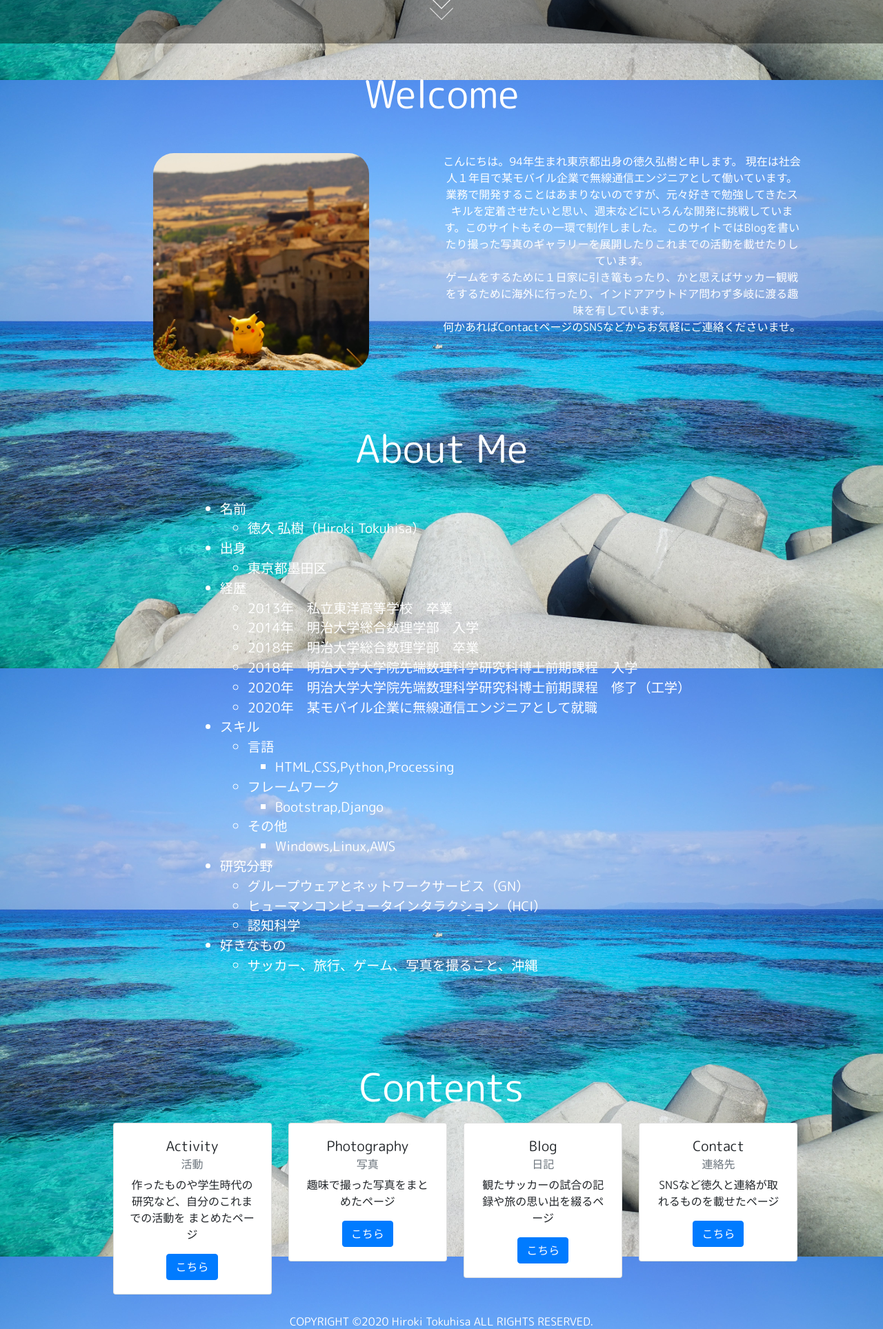
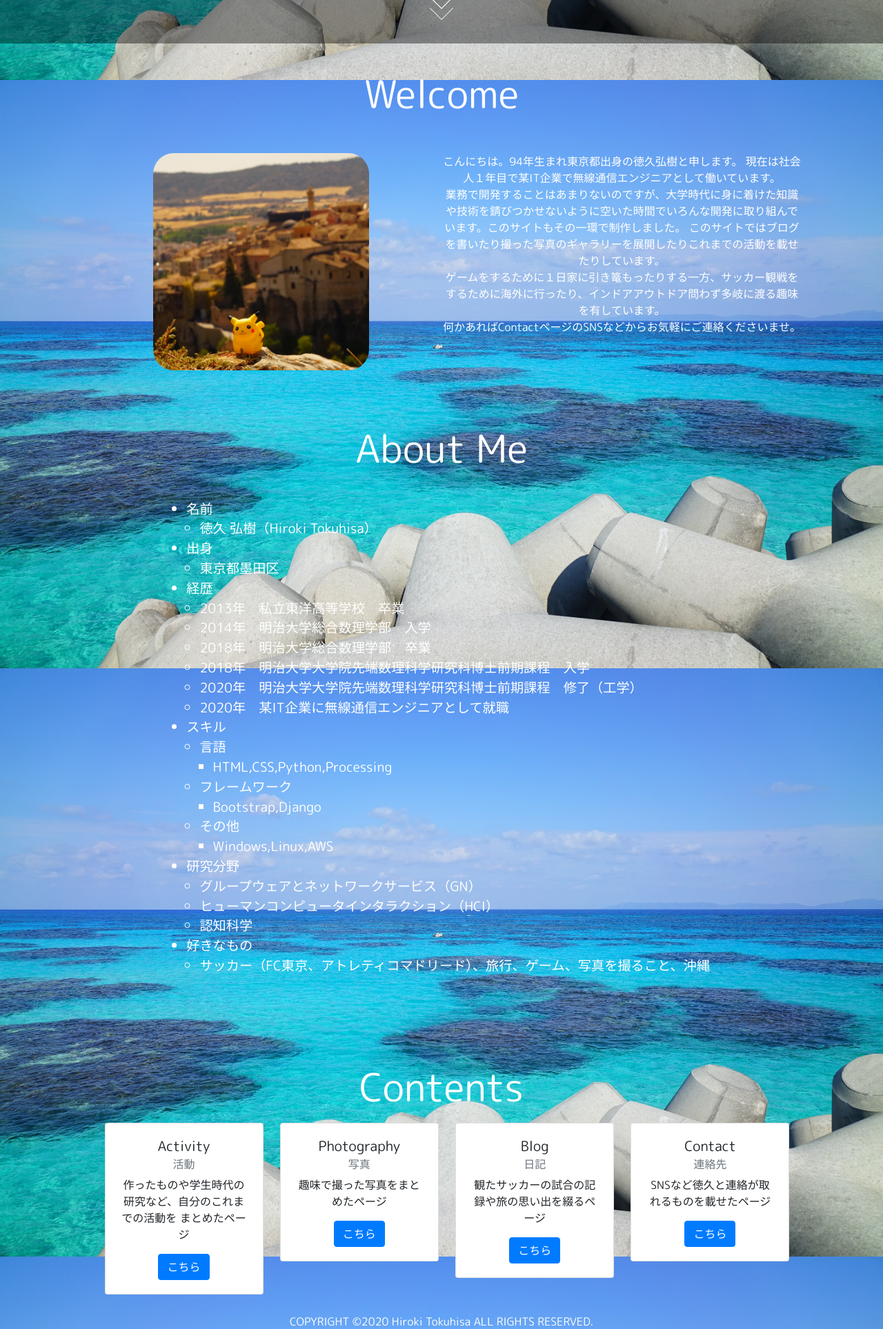
Before and after one commit to TokuhisaH/MyPortfolio, a Django app: page / in a window 1280 px wide. Shown: the part 737-2664 px from the top of the page at 69% size. Run offline with Django 3.2, Linux system fonts and the light colour scheme; some libraries are stand-ins or nearby versions.

Commit message:
little fix

```diff
--- a/static/base.css
+++ b/static/base.css
@@ -132,6 +132,13 @@
   font-size:1.2em;
   }
 
+.home-aboutme ul{
+    padding-left: 1em;
+}
+
+.home-card ul{
+    padding-left: 1em;
+}
 @media screen and (max-width : 768px){
 .home-card .card{
   width:100%;
--- a/templates/home.html
+++ b/templates/home.html
@@ -16,10 +16,10 @@
       <div class ="home-welcome-contents">
         <img src="{% static 'img/pikachu.jpg' %}" alt="pikachu"/>
         <p>こんにちは。94年生まれ東京都出身の徳久弘樹と申します。
-        現在は社会人１年目で某モバイル企業で無線通信エンジニアとして働いています。<br>
-        業務で開発することはあまりないのですが、元々好きで勉強してきたスキルを定着させたいと思い、週末などにいろんな開発に挑戦しています。このサイトもその一環で制作しました。
-        このサイトではBlogを書いたり撮った写真のギャラリーを展開したりこれまでの活動を載せたりしています。<br>
-        ゲームをするために１日家に引き篭もったり、かと思えばサッカー観戦をするために海外に行ったり、インドアアウトドア問わず多岐に渡る趣味を有しています。<br>
+        現在は社会人１年目で某IT企業で無線通信エンジニアとして働いています。<br>
+        業務で開発することはあまりないのですが、大学時代に身に着けた知識や技術を錆びつかせないように空いた時間でいろんな開発に取り組んでいます。このサイトもその一環で制作しました。
+        このサイトではブログを書いたり撮った写真のギャラリーを展開したりこれまでの活動を載せたりしています。<br>
+        ゲームをするために１日家に引き篭もったりする一方、サッカー観戦をするために海外に行ったり、インドアアウトドア問わず多岐に渡る趣味を有しています。<br>
         何かあればContactページのSNSなどからお気軽にご連絡くださいませ。
         </p>
       </div>
@@ -47,7 +47,7 @@
               <li>2018年　明治大学総合数理学部　卒業</li>
               <li>2018年　明治大学大学院先端数理科学研究科博士前期課程　入学</li>
               <li>2020年　明治大学大学院先端数理科学研究科博士前期課程　修了（工学）</li>
-              <li>2020年　某モバイル企業に無線通信エンジニアとして就職</li>
+              <li>2020年　某IT企業に無線通信エンジニアとして就職</li>
             </ul>
           </li>
           <li>スキル
@@ -76,7 +76,7 @@
           </li>
           <li>好きなもの
             <ul>
-              <li>サッカー、旅行、ゲーム、写真を撮ること、沖縄</li>
+              <li>サッカー（FC東京、アトレティコマドリード）、旅行、ゲーム、写真を撮ること、沖縄</li>
             </ul>
           </li>
       </div>
```
